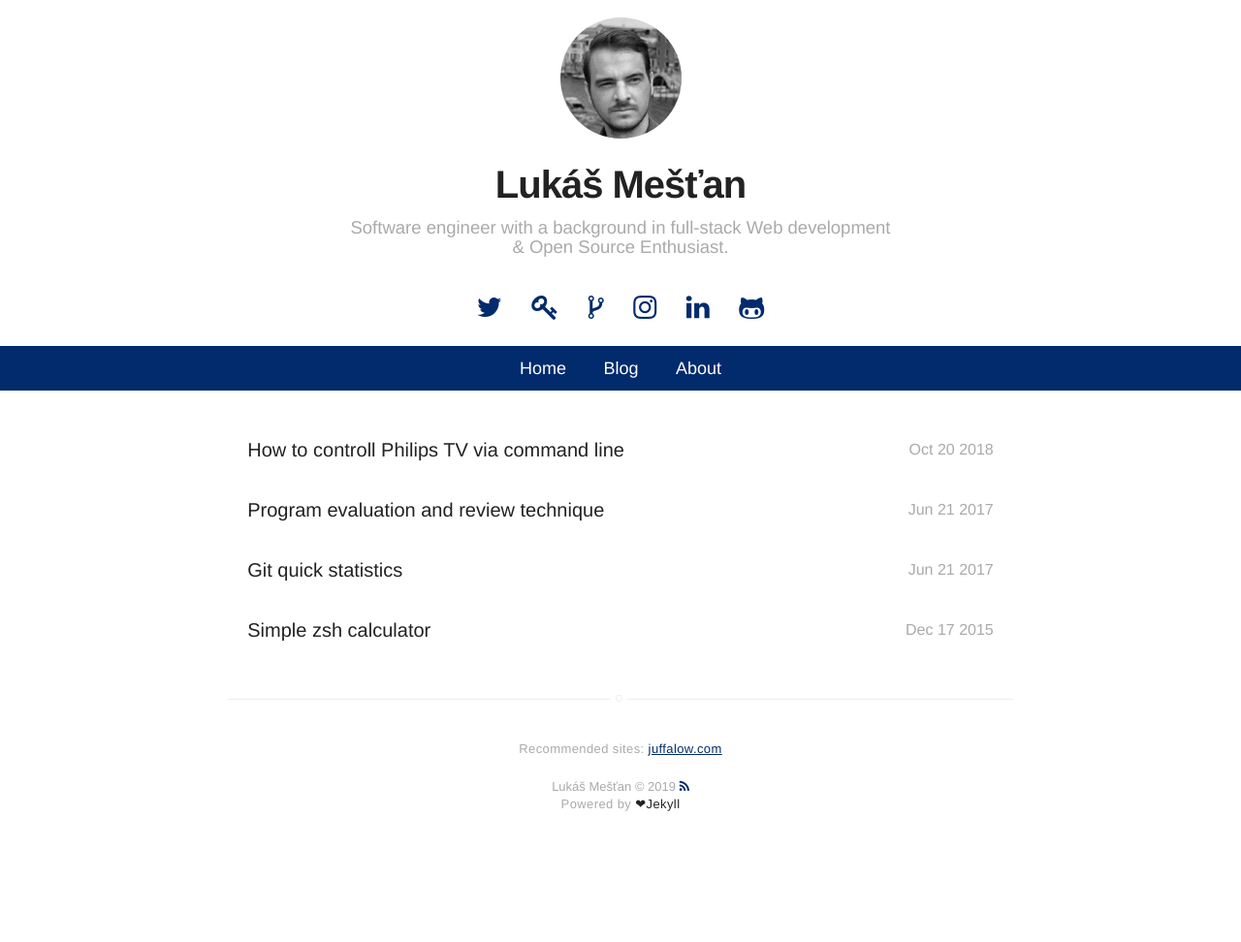
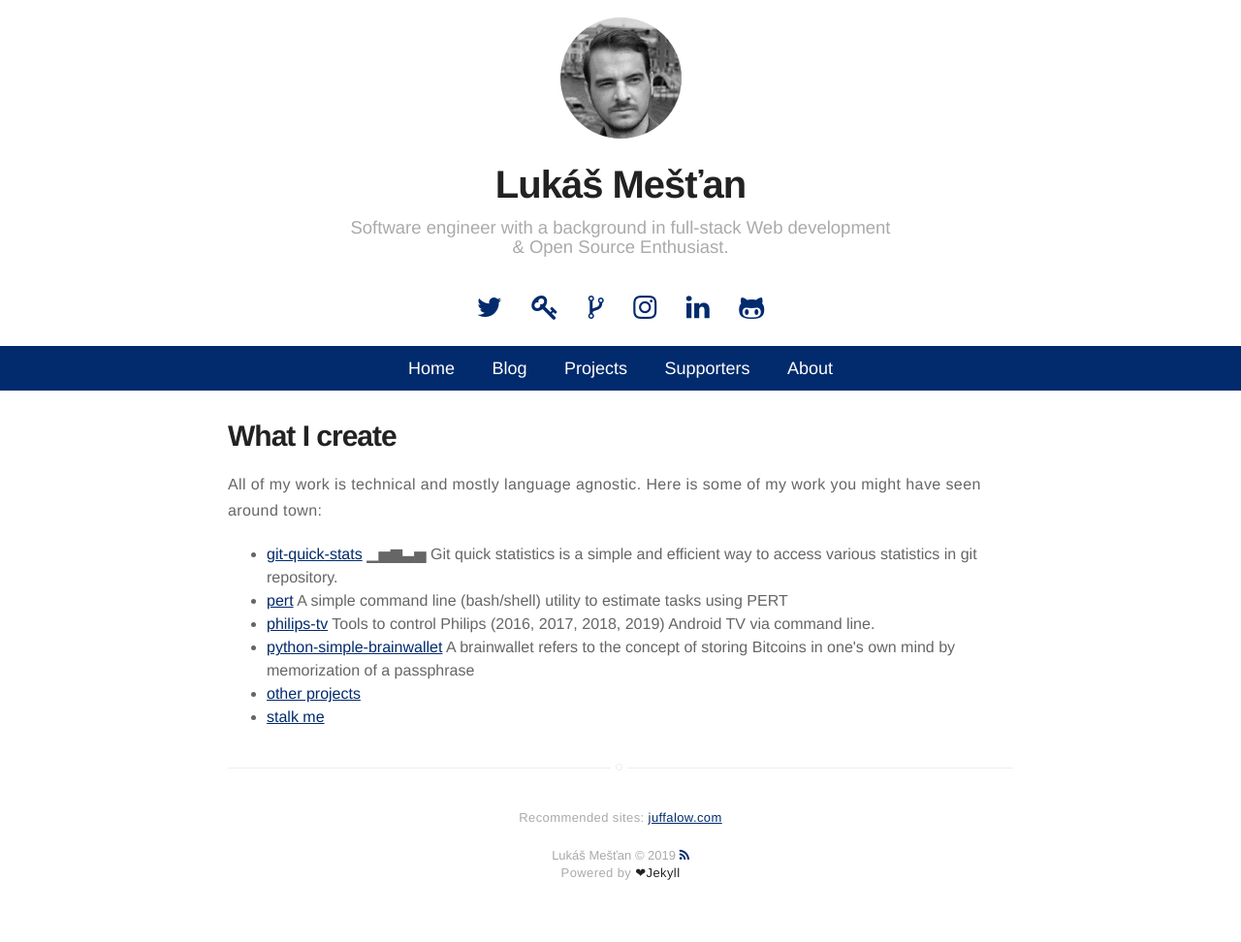
Before and after one commit to arzzen/lukasmestan.com, a Jekyll site: the page built from projects.html, in a window 1280 px wide. Shown: the whole page at 97% size. Built offline with Jekyll 4.4.1, drawn with Linux system fonts in a browser that asks for light colours; nearby versions of some CDN libraries; before the commit the page ends 901 px from its top, so only the background shows below that.

Commit message:
add supporters & update pages

```diff
--- a/_includes/header.html
+++ b/_includes/header.html
@@ -4,7 +4,7 @@
    or page.title == "Tags"
 %}{% assign showHeader = true %}{% endif %}
 
-{% if showHeader == true %}
+{% if true == true %}
     <br>
     <header class="header-home {% if site.animation %}animated{% endif %}">
         {% if site.about %}
--- a/_includes/nav.html
+++ b/_includes/nav.html
@@ -2,26 +2,26 @@
 </div>
 
 <div style="background-color: #022b6d;" class="nv center-block text-center">
-    {% if page.title != "Home" %}
+
+    {% comment %}
+        {% if page.title != "Home" %}
+        {% endif %}
+    {% endcomment %}
+
         <a class="btn btn-lg" href="{{ site.url }}/">Home</a>
-    {% endif %}
 
     {% if site.blog == true %}
-        {% if page.title != "Blog" %}
-            <a class="btn btn-lg" href="{{ site.url }}/blog">Blog</a>
-        {% endif %}
+        <a class="btn btn-lg" href="{{ site.url }}/blog">Blog</a>
     {% endif %}
 
     {% if site.projects == true %}
-        {% if page.title != "Projects" %}
-            <a class="btn btn-lg" href="{{ site.url }}/projects">Projects</a>
-        {% endif %}
+        <a class="btn btn-lg" href="{{ site.url }}/projects">Projects</a>
     {% endif %}
 
+        <a class="btn btn-lg" href="{{ site.url }}/thanks">Supporters</a>
+
     {% if site.about == true %}
-        {% if page.title != "About" %}
-            <a class="btn btn-lg" href="{{ site.url }}/about">About</a>
-        {% endif %}
+        <a class="btn btn-lg" href="{{ site.url }}/about">About</a>
     {% endif %}
 
     {% if site.resume == true %}
--- a/projects.html
+++ b/projects.html
@@ -3,6 +3,23 @@ layout: page
 title: Projects
 ---
 <section class="list">
+
+<h1>What I create</h1>
+
+
+<p>All of my work is technical and mostly language agnostic. Here is some of my work you might have seen around town:</p>
+
+<ul>
+    <li><strong><a href="https://github.com/arzzen/git-quick-stats">git-quick-stats</a></strong> ▁▅▆▃▅ Git quick statistics is a simple and efficient way to access various statistics in git repository.</li>
+    <li><strong><a href="https://github.com/arzzen/pert">pert</a></strong> A simple command line (bash/shell) utility to estimate tasks using PERT</li>
+    <li><strong><a href="https://github.com/arzzen/philips-tv">philips-tv</a></strong> Tools to control Philips (2016, 2017, 2018, 2019) Android TV via command line.</li>
+    <li><strong><a href="https://github.com/arzzen/python-simple-brainwallet">python-simple-brainwallet</a></strong> A brainwallet refers to the concept of storing Bitcoins in one's own mind by memorization of a passphrase</li>
+    <li><strong><a href="https://github.com/arzzen?tab=repositories">other projects</a></strong> </li>
+    <li><a href="https://gitstalk.netlify.com/arzzen">stalk me</a>  </li>
+</ul>
+
+
+{% comment %}
     {% for post in site.posts %}
         {% if post.projects %}
             <div class="item {% if post.star %}star{% endif %}">
@@ -13,4 +30,6 @@ title: Projects
             </div>
         {% endif %}
     {% endfor %}
+{% endcomment %}
+
 </section>
```
Also changed, not shown: about.md (+3 -1 lines), thanks.html (added, +48 -0 lines), assets/images/platform.sh.png (added), assets/images/thanks.webp.gif (added).
